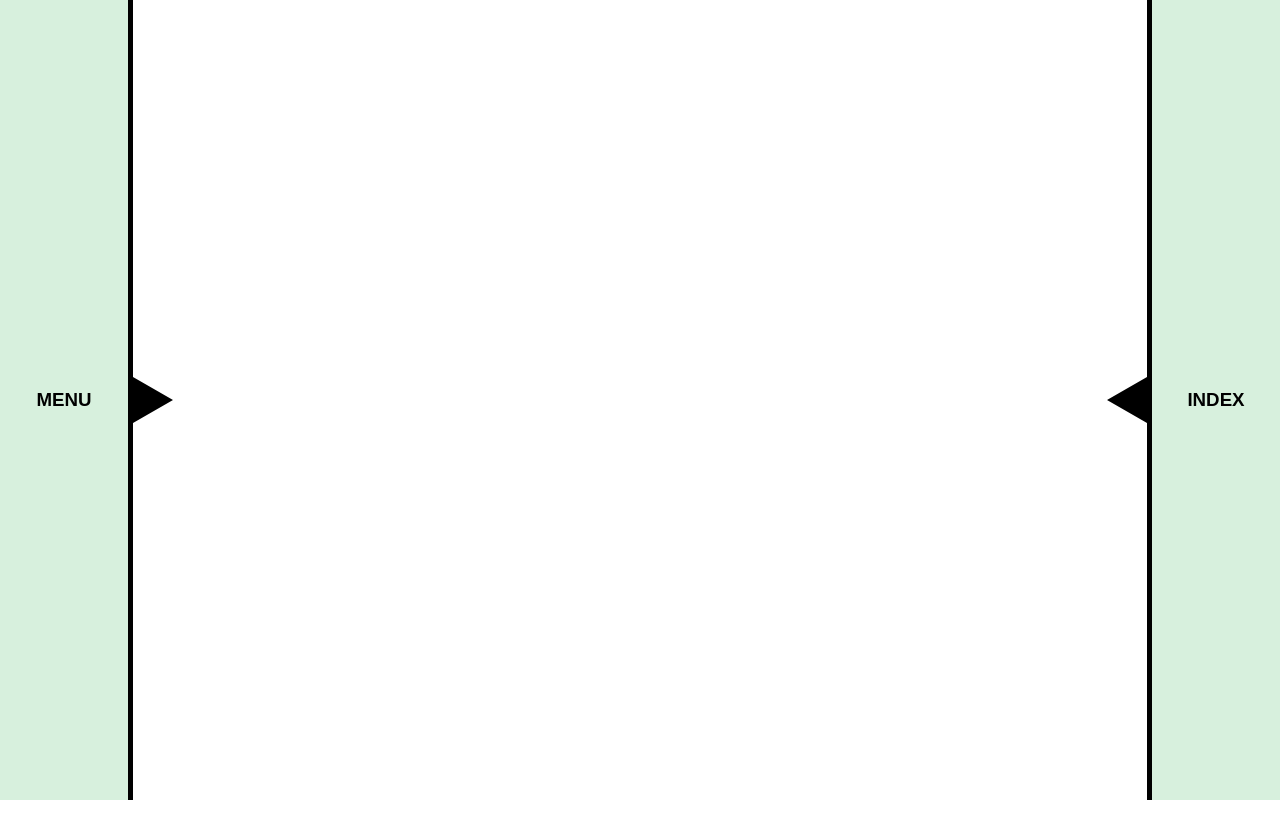
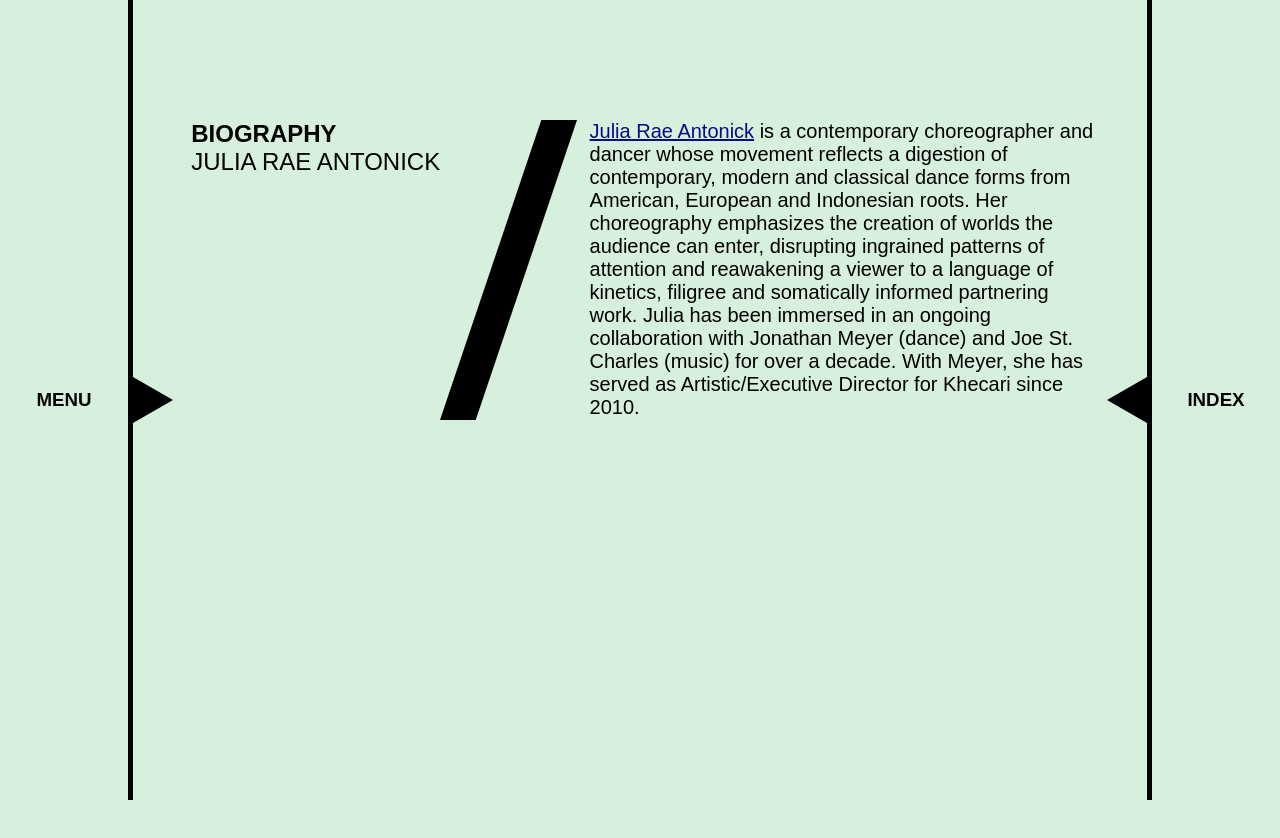
Before and after one commit to ampersand-paris/VAULT, a React (Create React App) app: page /julia-rae-antonick in a window 1280 px wide. Before the commit this address had no page. Shown: the top 838 px of the page. Before the commit the page ends 800 px from the top, so only its background shows below. Built offline with nearby package versions, Linux system fonts and the light colour scheme; a web font is replaced by a local one.

Commit message:
julia rae antonick bio

```diff
--- a/src/App.js
+++ b/src/App.js
@@ -22,6 +22,7 @@ import MeetingOne from "./Transcripts/MeetingOne";
 
 // === BIOGRAPHIES ===
 import MarjiColeBio from "./Biographies/MarjiCole";
+import JuliaRaeAntonickBio from "./Biographies/JuliaRaeAntonick";
 
 // === VIDEOS ===
 import MeetingThree from "./Videos/MeetingThree"
@@ -61,7 +62,9 @@ return (
             <Route path="/" element={<Home />} />
             <Route path="/archival-thinking" element={<ArchivalThinking />} />
             <Route path="/marji-cole-essay" element={<MarjiColeEssay />} />
-            <Route path="/marji-cole-bio" element={<MarjiColeBio />} />
+            {/* Biographies */}
+                <Route path="/marji-cole-bio" element={<MarjiColeBio />} />
+                <Route path="/julia-rae-antonick" element={<JuliaRaeAntonickBio />} />
             <Route path="/meeting-one" element={<MeetingOne />} />
             <Route path="/meeting-three" element={<MeetingThree />} />
             <Route path="/resources-mentioned" element={<ResourcesMentioned />} />
--- /dev/null
+++ b/src/Biographies/JuliaRaeAntonick.js
@@ -0,0 +1,29 @@
+// ====== COMPONENTS ======
+
+const JuliaRaeAntonickBio = (props) => {
+
+    return (
+    <>
+        <div className="one-hundred-vh flex jc-center mobile-al-center mobile-column top-padding mint-green">
+            <div className="vault-padding mobile-flex mobile-jc-center mobile-width">
+                <div className="flex space-btwn essay-title-height">
+                    <div>
+                        <h2 className="subtitle ">BIOGRAPHY</h2>
+                        <h2 className="subtitle neuzit">Julia Rae Antonick</h2>
+                    </div>
+                    <img className="bio-slash" src="/Images/Slash.svg" />
+                    <div className="flex column flex-end">
+                    </div>
+                </div>
+            </div>
+            <section className="flex column al-center no-top-padding mobile-padding">
+                <div className="essay-width ">
+                    <p className="no-top-padding"><a href="https://www.khecari.org/">Julia Rae Antonick</a> is a contemporary choreographer and dancer whose movement reflects a digestion of contemporary, modern and classical dance forms from American, European and Indonesian roots. Her choreography emphasizes the creation of worlds the audience can enter, disrupting ingrained patterns of attention and reawakening a viewer to a language of kinetics, filigree and somatically informed partnering work. Julia has been immersed in an ongoing collaboration with Jonathan Meyer (dance) and Joe St. Charles (music) for over a decade. With Meyer, she has served as Artistic/Executive Director for Khecari since 2010.</p>
+                </div>
+            </section>
+        </div>
+    </>
+  );
+}
+
+export default JuliaRaeAntonickBio;
--- a/src/Biographies/MarjiCole.js
+++ b/src/Biographies/MarjiCole.js
@@ -4,11 +4,11 @@ const MarjiColeBio = (props) => {
 
     return (
     <>
-        <div className="one-hundred-vh flex  jc-center mobile-al-center mobile-column top-padding preserved-lemon ">
+        <div className="one-hundred-vh flex jc-center mobile-al-center mobile-column top-padding mint-green">
             <div className="vault-padding mobile-flex mobile-jc-center mobile-width">
                 <div className="flex space-btwn essay-title-height">
                     <div>
-                        <h2 className="subtitle ">Essay</h2>
+                        <h2 className="subtitle ">BIOGRAPHY</h2>
                         <h2 className="subtitle neuzit">Marji Cole</h2>
                     </div>
                     <img className="bio-slash" src="/Images/Slash.svg" />
@@ -16,7 +16,7 @@ const MarjiColeBio = (props) => {
                     </div>
                 </div>
             </div>
-            <section className="flex column al-center no-top-padding mobile-padding preserved-lemon">
+            <section className="flex column al-center no-top-padding mobile-padding">
                 <div className="essay-width ">
                     <p className="no-top-padding"><a href="http://www.margicole.com/">Margi Cole</a> founder and Artistic Director of The Dance COLEctive, received a BA from Columbia College Chicago and an MFA from the University of Illinois at Urbana-Champaign. She has taught and performed nationally and internationally. Active in the Chicago dance community for over 30 years, she has served as a Chicago Dancemakers Forum Consortium Member, on grant panels, in public forums and on the board of See Chicago Dance. Cole was on faculty at Columbia College Chicago, where she has served as a Lecturer and Associate Chair and as Program Manager of the Dance Center Presenting Series. She currently teaches at the Alabama School of Fine Arts. funders acknowledge your worth by the number of performances you do, size of the venue and the audience. The importance, worth and value of 1 person (especially a mid-career artist) receiving support to do something and the perception that it will only impact that single person…</p>
                 </div>
--- a/src/Menus/ThemesMenu.js
+++ b/src/Menus/ThemesMenu.js
@@ -1,6 +1,6 @@
 // ====== REACT ELEMENTS ======
 import React from "react";
-import { useState } from "react";
+import { useState, Link } from "react";
 
 const ThemesMenu = (props) => {
 
```
